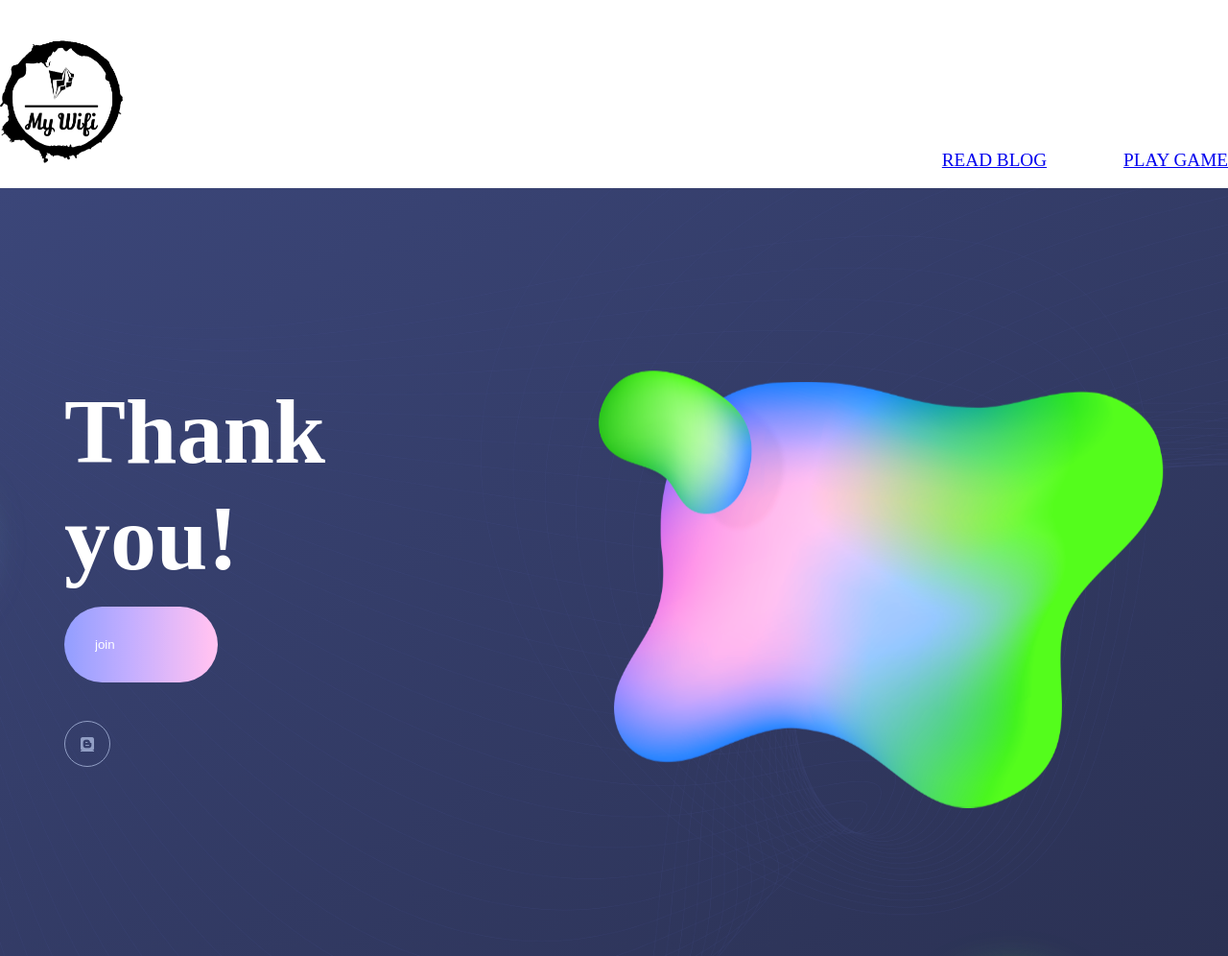
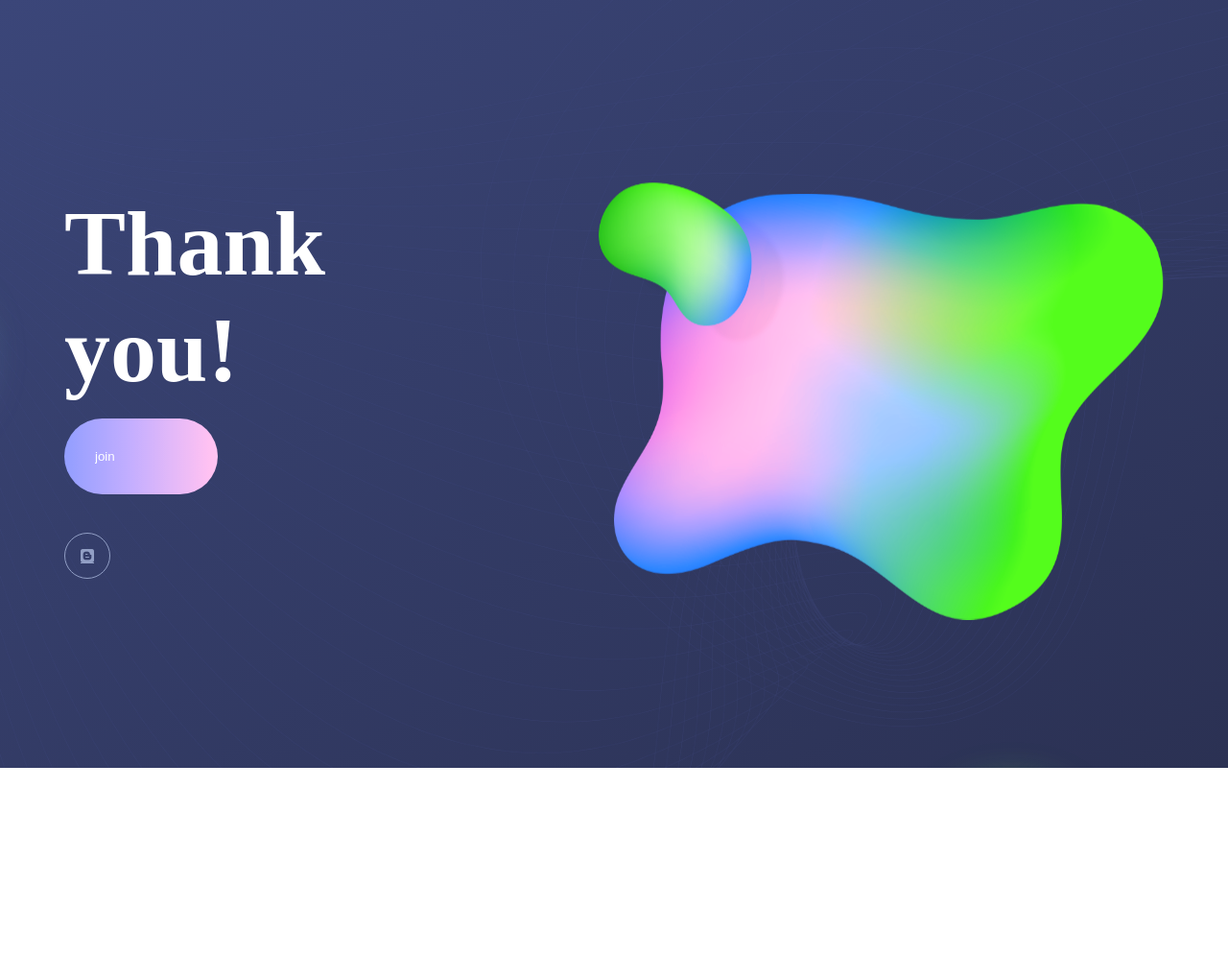
Before and after one commit to arsalanrahman173/Simple_website, a plain HTML site: page index.html in a window 1280 px wide. Shown: the whole page at 96% size. After the commit the page ends 800 px from the top, so only its background shows below. Drawn offline with Linux system fonts and the light colour scheme.

Commit message:
change
 <header>
      <dev class="container">
        <nav class="nav">
          <ul class="nav-list">
            <li class="nav-item">
              <a href="https://blog.techscribe.today/*-----------" class="nav-link">Read blog</a>
            </li>
            <li class="nav-item">
              <a href="#" class="nav-link">Play game</a>
            </li>
          </ul>
        </nav>
      </dev>
    </header>

```diff
--- a/index.html
+++ b/index.html
@@ -16,23 +16,6 @@
     <link rel="stylesheet" href="styles.css" />
   </head>
   <body>
-    <header>
-      <dev class="container">
-        <nav class="nav">
-          <a href="index.html" class="logo-box hue-shift">
-            <img src="images/logo1.png" alt=" " class="logo" />
-          </a>
-          <ul class="nav-list">
-            <li class="nav-item">
-              <a href="https://blog.techscribe.today/*-----------" class="nav-link">Read blog</a>
-            </li>
-            <li class="nav-item">
-              <a href="#" class="nav-link">Play game</a>
-            </li>
-          </ul>
-        </nav>
-      </dev>
-    </header>
     <section class="landing-page">
       <div class="container">
         <div class="content">
```
